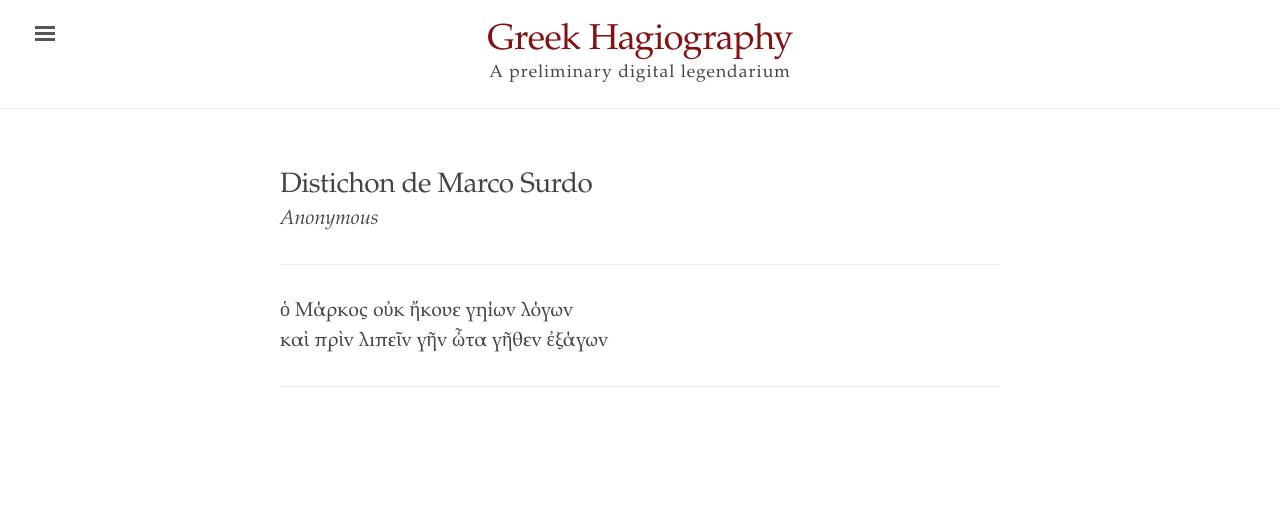
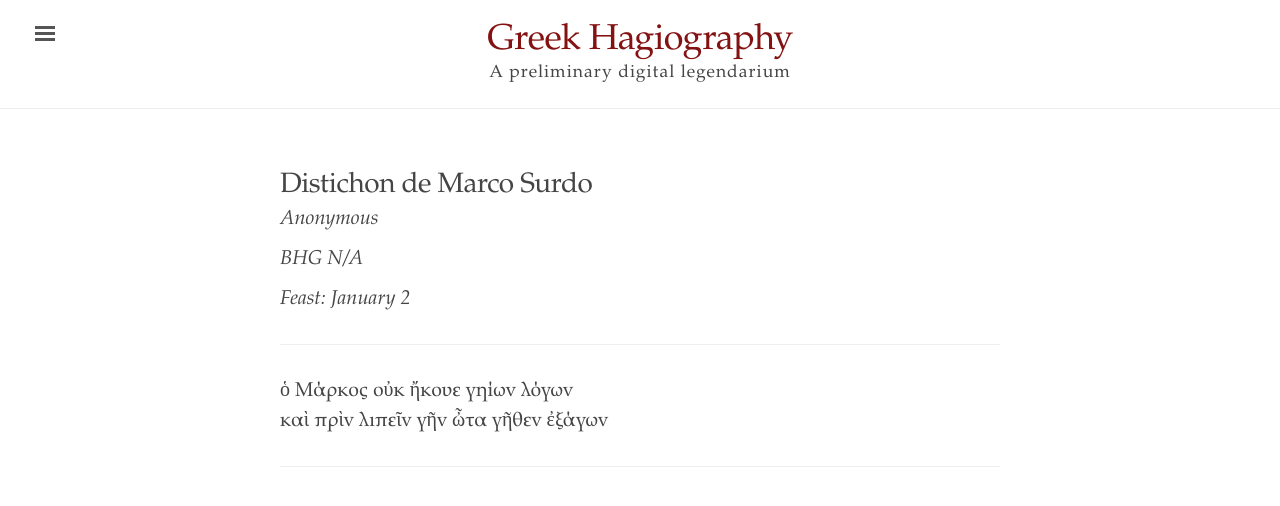
Before and after one commit to cjkoepke1/greek-hagiography, a Jekyll site: the page built from _texts/distichon-de-marco-surdo.md, in a window 1280 px wide. Shown: the top 506 px of the page. Built offline with Jekyll 4.4.1, drawn with Linux system fonts in a browser that asks for light colours.

Commit message:
Added BHG and Feast to header

```diff
--- a/_layouts/poem.html
+++ b/_layouts/poem.html
@@ -5,5 +5,7 @@ layout: default
 <article class="poem poetry">
   <h1 class="text-title">{{ page.title }}</h1>
   <p class="byline">{{ page.author }}</p>
+  <p class="byline">BHG {{ page.bhg }}</p>
+  <p class="byline">Feast: {{ page.feast }}</p>
   {{ content }}
 </article>
```
